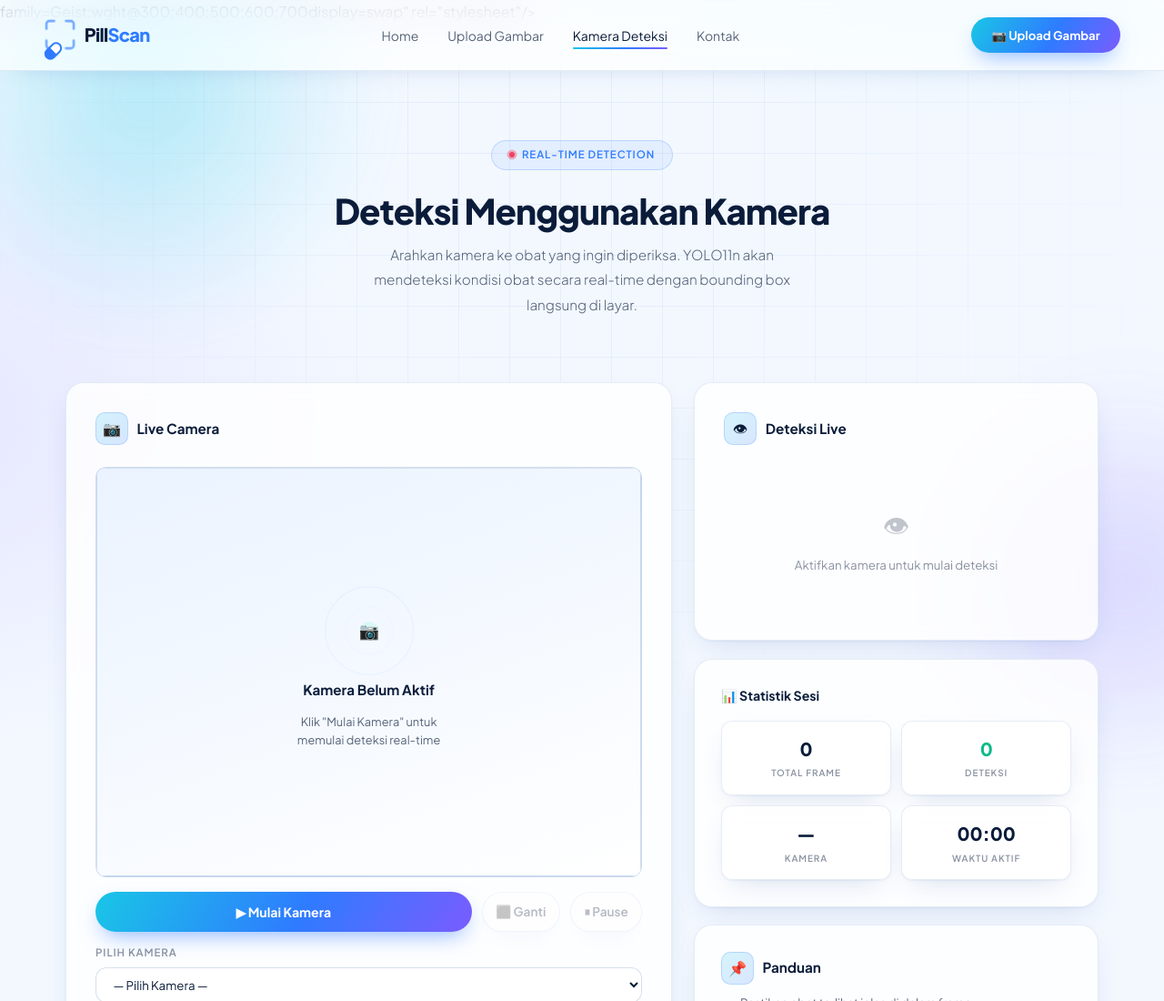
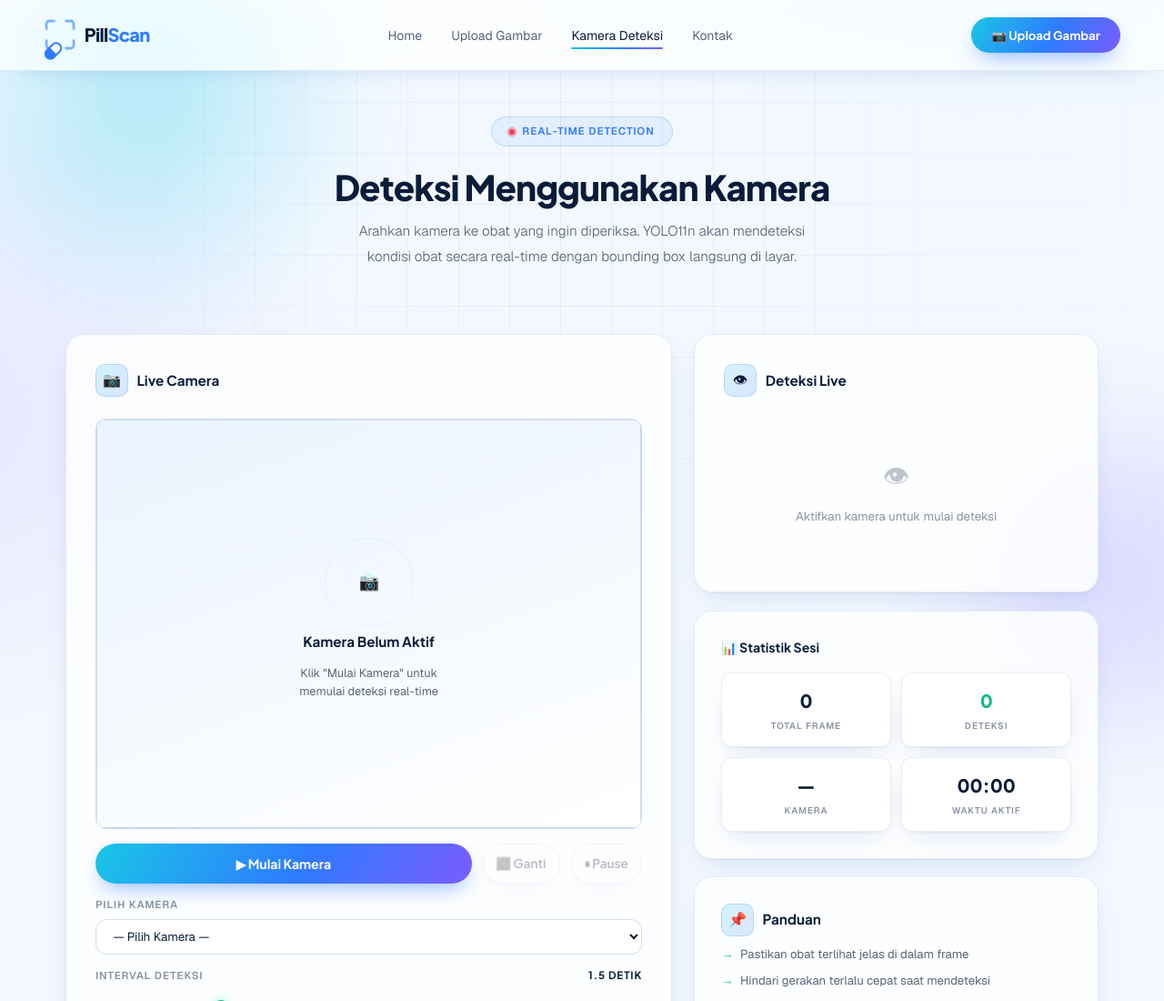
Before and after one commit to rainhard583/Detection-Pill, a website: page public/camera.html in a window 1280 px wide. Shown: the top 1100 px of the page at 91% size. Drawn offline with nearby package versions, Linux system fonts and the light colour scheme.

Commit message:
Fix font link tags in camera.html

```diff
--- a/public/camera.html
+++ b/public/camera.html
@@ -5,7 +5,7 @@
 <meta name="viewport" content="width=device-width, initial-scale=1.0"/>
 <title>Kamera Deteksi | PillScan AI</title>
 <link rel="preconnect" href="https://fonts.googleapis.com"/>
-<link href="https://fonts.googleapis.com/css2?family=Plus+Jakarta+Sans:ital,wght@0,300;0,400;0,500;0,600;0,700;0,800;1,300;1,400<link href="https://fonts.googleapis.com/css2?family=Syne:wght@400;500;600;700;800&family=DM+Sans:ital,opsz,wght@0,9..40,300;0,9..40,400;0,9..40,500;1,9..40,300&display=swap" rel="stylesheet"/>family=Geist:wght@300;400;500;600;700<link href="https://fonts.googleapis.com/css2?family=Syne:wght@400;500;600;700;800&family=DM+Sans:ital,opsz,wght@0,9..40,300;0,9..40,400;0,9..40,500;1,9..40,300&display=swap" rel="stylesheet"/>display=swap" rel="stylesheet"/>
+<link href="https://fonts.googleapis.com/css2?family=Plus+Jakarta+Sans:wght@300;400;500;600;700;800&family=Syne:wght@400;500;600;700;800&family=DM+Sans:ital,opsz,wght@0,9..40,300;0,9..40,400;0,9..40,500;1,9..40,300&family=Geist:wght@300;400;500;600;700&display=swap" rel="stylesheet"/>
 <style>
 *,*::before,*::after{box-sizing:border-box;margin:0;padding:0}
 :root{
```
